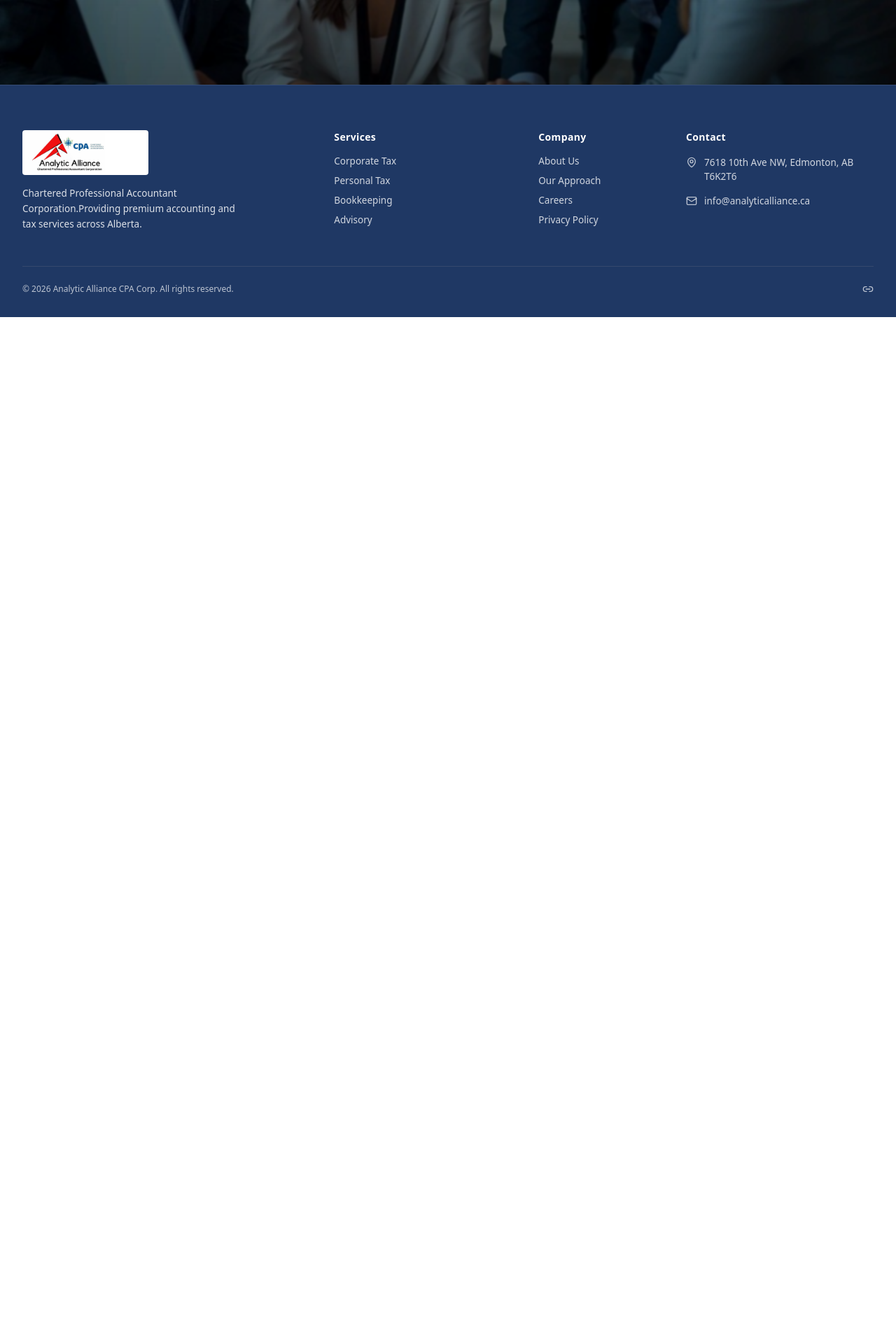
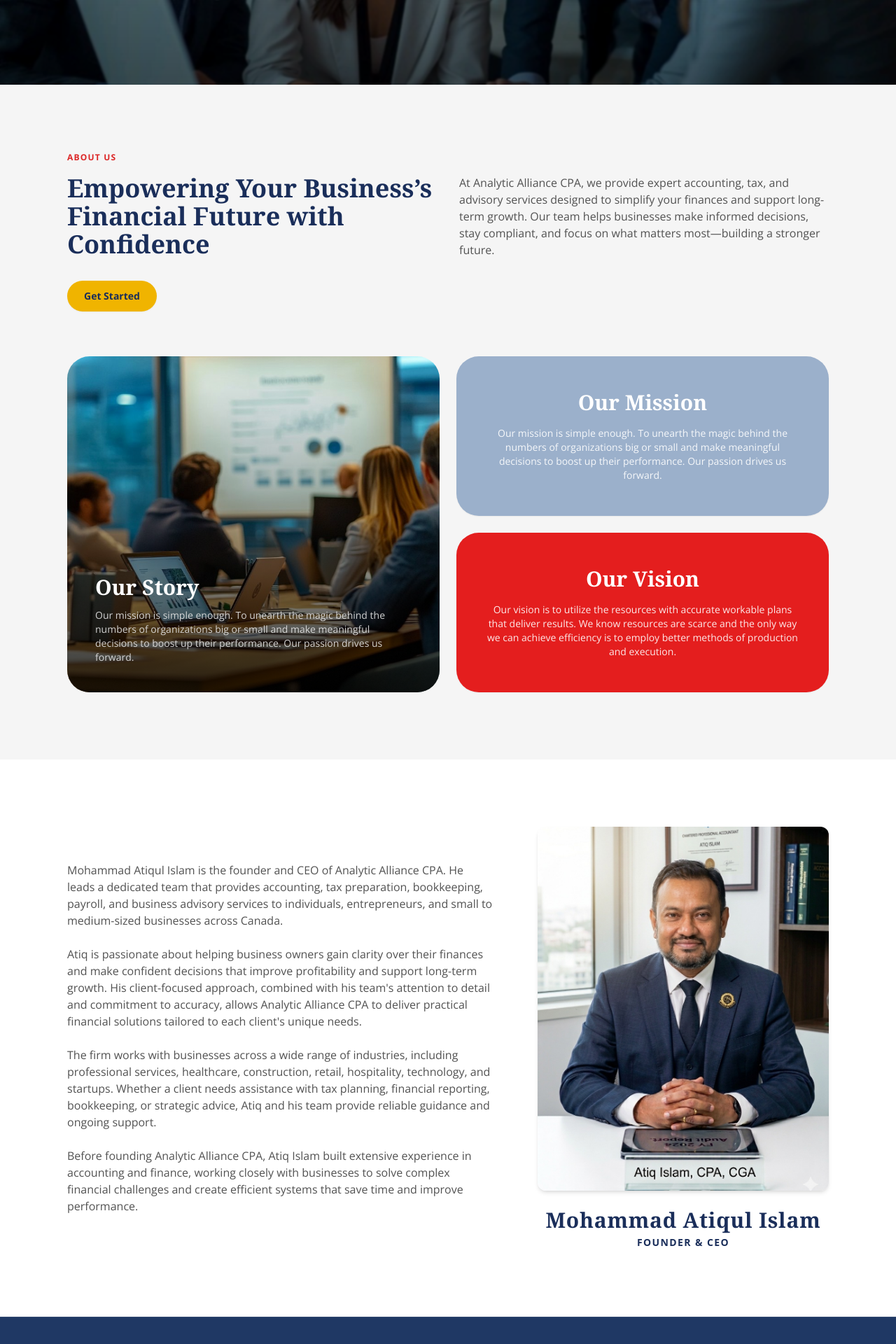
Before and after one commit to abdullah2310ishaq/freelance, a React (Vite) app in the folder web-project/: page /about in a window 1280 px wide. Shown: the part 520-2440 px from the top of the page at 70% size. Before the commit the page ends 973 px from the top, so only its background shows below. Built offline with nearby package versions, Linux system fonts and the light colour scheme.

Commit message:
feat: implement About page with Hero, Empowering, and Founder sections

```diff
--- /dev/null
+++ b/web-project/src/components/about/aboutfounder.tsx
@@ -0,0 +1,70 @@
+import React from 'react';
+import founderImg from '../../assets/about/founder.jpg';
+
+export const AboutFounder: React.FC = () => {
+    return (
+        <section className="w-full bg-[#FFFFFF] py-16 md:py-24 px-6 md:px-12 lg:px-24">
+            <div className="max-w-7xl mx-auto grid grid-cols-1 lg:grid-cols-12 gap-12 lg:gap-16 items-center">
+
+                {/* Left Column: Biography Content */}
+                <div className="lg:col-span-7 flex flex-col gap-6 text-neutral-600 text-sm md:text-base leading-relaxed font-normal order-2 lg:order-1">
+                    <p>
+                        Mohammad Atiqul Islam is the founder and CEO of Analytic Alliance
+                        CPA. He leads a dedicated team that provides accounting, tax
+                        preparation, bookkeeping, payroll, and business advisory services to
+                        individuals, entrepreneurs, and small to medium-sized businesses
+                        across Canada.
+                    </p>
+
+                    <p>
+                        Atiq is passionate about helping business owners gain clarity over their
+                        finances and make confident decisions that improve profitability and support
+                        long-term growth. His client-focused approach, combined with his team's
+                        attention to detail and commitment to accuracy, allows Analytic Alliance CPA to
+                        deliver practical financial solutions tailored to each client's unique needs.
+                    </p>
+
+                    <p>
+                        The firm works with businesses across a wide range of industries, including
+                        professional services, healthcare, construction, retail, hospitality, technology,
+                        and startups. Whether a client needs assistance with tax planning, financial
+                        reporting, bookkeeping, or strategic advice, Atiq and his team provide reliable
+                        guidance and ongoing support.
+                    </p>
+
+                    <p>
+                        Before founding Analytic Alliance CPA, Atiq Islam built extensive experience in
+                        accounting and finance, working closely with businesses to solve complex
+                        financial challenges and create efficient systems that save time and improve
+                        performance.
+                    </p>
+                </div>
+
+                {/* Right Column: Founder Profile Image & Designation */}
+                <div className="lg:col-span-5 flex flex-col items-center justify-center gap-6 order-1 lg:order-2">
+                    {/* Image Container */}
+                    <div className="w-full max-w-[420px] aspect-[4/5] rounded-xl overflow-hidden shadow-md">
+                        <img
+                            src={founderImg}
+                            alt="Mohammad Atiqul Islam - Founder & CEO"
+                            className="w-full h-full object-cover object-center"
+                        />
+                    </div>
+
+                    {/* Name and Designation */}
+                    <div className="text-center flex flex-col gap-1">
+                        <h3 className="text-2xl md:text-3xl font-serif font-bold text-[#1a2e5a] tracking-wide">
+                            Mohammad Atiqul Islam
+                        </h3>
+                        <span className="text-xs md:text-sm font-sans font-bold uppercase tracking-widest text-[#1a2e5a]">
+                            FOUNDER & CEO
+                        </span>
+                    </div>
+                </div>
+
+            </div>
+        </section>
+    );
+};
+
+export default AboutFounder;
--- /dev/null
+++ b/web-project/src/components/about/empoweringabout.tsx
@@ -0,0 +1,97 @@
+import React from 'react';
+import aboutEmpowerImg from '../../assets/about/aboutempower.jpg';
+
+export const EmpoweringAbout: React.FC = () => {
+    return (
+        <section className="w-full bg-[#F5F5F5] py-16 md:py-24 px-6 md:px-12 lg:px-24">
+            <div className="max-w-7xl mx-auto flex flex-col gap-12 md:gap-16">
+
+                {/* Top Header Row */}
+                <div className="grid grid-cols-1 lg:grid-cols-12 gap-8 items-start">
+                    {/* Left Column: Title & CTA */}
+                    <div className="lg:col-span-6 flex flex-col gap-4 items-start">
+                        <span className="text-xs font-bold tracking-widest text-red-600 uppercase">
+                            ABOUT US
+                        </span>
+                        <h2 className="text-3xl md:text-4xl font-serif font-bold text-[#1a2e5a] leading-tight max-w-xl">
+                            Empowering Your Business’s Financial Future with Confidence
+                        </h2>
+                        <button className="mt-4 bg-[#f0b400] hover:bg-[#d9a200] text-[#1a2e5a] font-bold text-sm px-6 py-3 rounded-full transition-colors shadow-sm">
+                            Get Started
+                        </button>
+                    </div>
+
+                    {/* Right Column: Paragraph */}
+                    <div className="lg:col-span-6 lg:pt-8 text-neutral-600 text-sm md:text-base leading-relaxed font-normal">
+                        <p>
+                            At Analytic Alliance CPA, we provide expert accounting, tax, and
+                            advisory services designed to simplify your finances and support long-
+                            term growth. Our team helps businesses make informed decisions, stay
+                            compliant, and focus on what matters most—building a stronger future.
+                        </p>
+                    </div>
+                </div>
+
+                {/* Bottom Grid Rows: Cards Section */}
+                <div className="grid grid-cols-1 lg:grid-cols-12 gap-6 items-stretch">
+
+                    {/* Left Large Card: Our Story */}
+                    <div className="relative lg:col-span-6 min-h-[400px] md:min-h-[480px] rounded-[2rem] overflow-hidden group shadow-sm">
+                        <img
+                            src={aboutEmpowerImg}
+                            alt="Our Story Team Meeting"
+                            className="absolute inset-0 w-full h-full object-cover object-center"
+                        />
+                        {/* Soft gradient mask for bottom text readability */}
+                        <div className="absolute inset-0 bg-gradient-to-t from-black/80 via-black/30 to-transparent" />
+
+                        {/* Content pinned to bottom left */}
+                        <div className="absolute bottom-0 left-0 w-full p-8 md:p-10 text-white flex flex-col gap-3">
+                            <h3 className="text-2xl md:text-3xl font-serif font-bold">
+                                Our Story
+                            </h3>
+                            <p className="text-xs md:text-sm text-neutral-200/90 leading-relaxed font-light max-w-xl">
+                                Our mission is simple enough. To unearth the magic behind the numbers of
+                                organizations big or small and make meaningful decisions to boost up their
+                                performance. Our passion drives us forward.
+                            </p>
+                        </div>
+                    </div>
+
+                    {/* Right Columns: Stacked Mission & Vision Cards */}
+                    <div className="lg:col-span-6 flex flex-col gap-6 justify-between">
+
+                        {/* Our Mission Card (Slate/Blue-grey tone) */}
+                        <div className="bg-[#9bb0cb] rounded-[2rem] p-8 md:p-10 text-white text-center flex flex-col justify-center items-center gap-4 flex-1 shadow-sm">
+                            <h3 className="text-2xl md:text-3xl font-serif font-bold">
+                                Our Mission
+                            </h3>
+                            <p className="text-xs md:text-sm text-white/90 leading-relaxed font-light max-w-md">
+                                Our mission is simple enough. To unearth the magic behind the numbers of
+                                organizations big or small and make meaningful decisions to boost up their
+                                performance. Our passion drives us forward.
+                            </p>
+                        </div>
+
+                        {/* Our Vision Card (Vibrant Red) */}
+                        <div className="bg-[#e41e1e] rounded-[2rem] p-8 md:p-10 text-white text-center flex flex-col justify-center items-center gap-4 flex-1 shadow-sm">
+                            <h3 className="text-2xl md:text-3xl font-serif font-bold">
+                                Our Vision
+                            </h3>
+                            <p className="text-xs md:text-sm text-white/90 leading-relaxed font-light max-w-md">
+                                Our vision is to utilize the resources with accurate workable plans that
+                                deliver results. We know resources are scarce and the only way we can achieve
+                                efficiency is to employ better methods of production and execution.
+                            </p>
+                        </div>
+
+                    </div>
+
+                </div>
+
+            </div>
+        </section>
+    );
+};
+
+export default EmpoweringAbout;
--- a/web-project/src/pages/about/index.tsx
+++ b/web-project/src/pages/about/index.tsx
@@ -1,10 +1,14 @@
 import React from 'react';
 import AboutHero from '../../components/about/abouthero';
+import EmpoweringAbout from '../../components/about/empoweringabout';
+import AboutFounder from '../../components/about/aboutfounder';
 
 const AboutPage: React.FC = () => {
     return (
         <div className="w-full bg-white select-none" style={{ fontFamily: "'Open Sans', sans-serif" }}>
             <AboutHero />
+            <EmpoweringAbout />
+            <AboutFounder />
         </div>
     );
 };
```
Also changed, not shown: web-project/src/assets/about/aboutempower.jpg (added), web-project/src/assets/about/founder.jpg (added), web-project/src/components/about/abouthero.tsx (indentation only).
